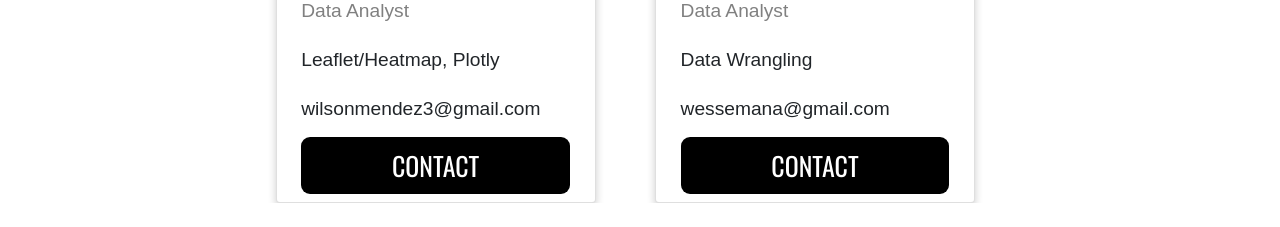
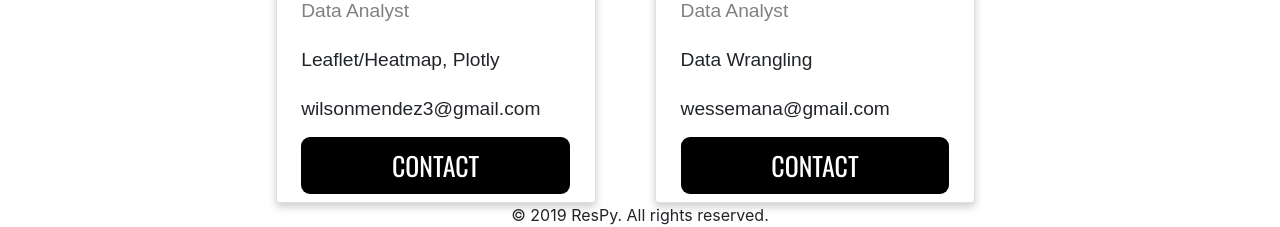
Before and after one commit to krithikaragha/ResPy, a Flask app: page /about in a window 1280 px wide. Shown: the part 1086-1313 px from the top of the page. Before the commit the page ends 1289 px from the top, so only its background shows below. Run offline with Flask 2, Linux system fonts and the light colour scheme; some libraries are stand-ins or nearby versions.

Commit message:
Final Commit: Updated layout.html to add footer

```diff
--- a/Flask App/templates/layout.html
+++ b/Flask App/templates/layout.html
@@ -72,5 +72,13 @@
   <div class="container">
     {% block body %}{% endblock %}
   </div>
+  <footer class="page-footer">
+    <div align="center">
+      <div class="container">
+          &copy; <script>document.write(new Date().getFullYear())</script> <a font color="white">ResPy. All rights reserved.</a>
+      </div>
+    </div>
+  </footer>
+</body>
 </body>
 </html>
```
